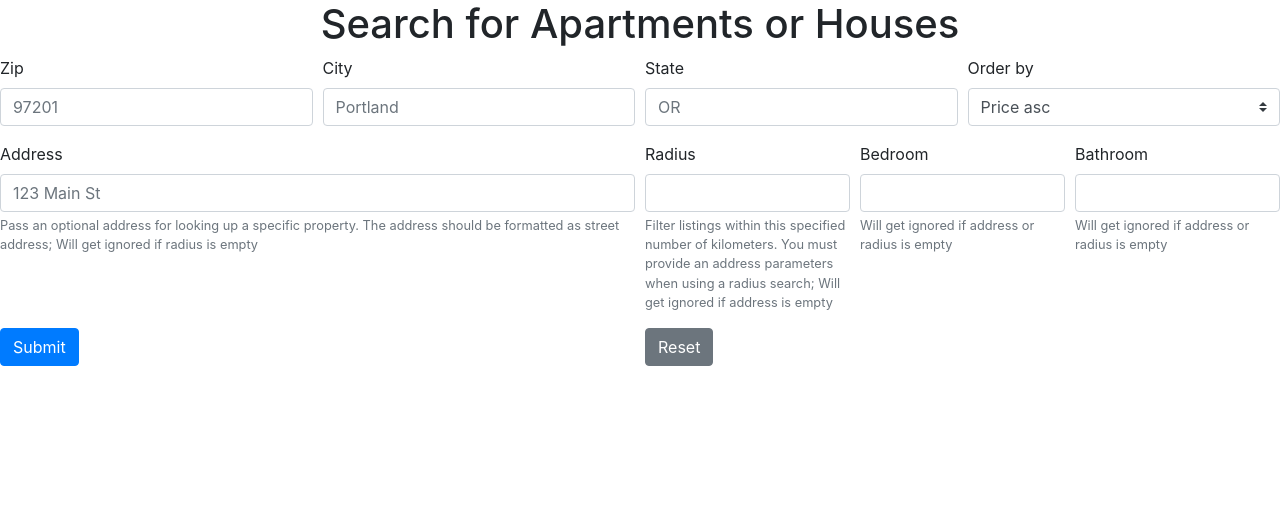
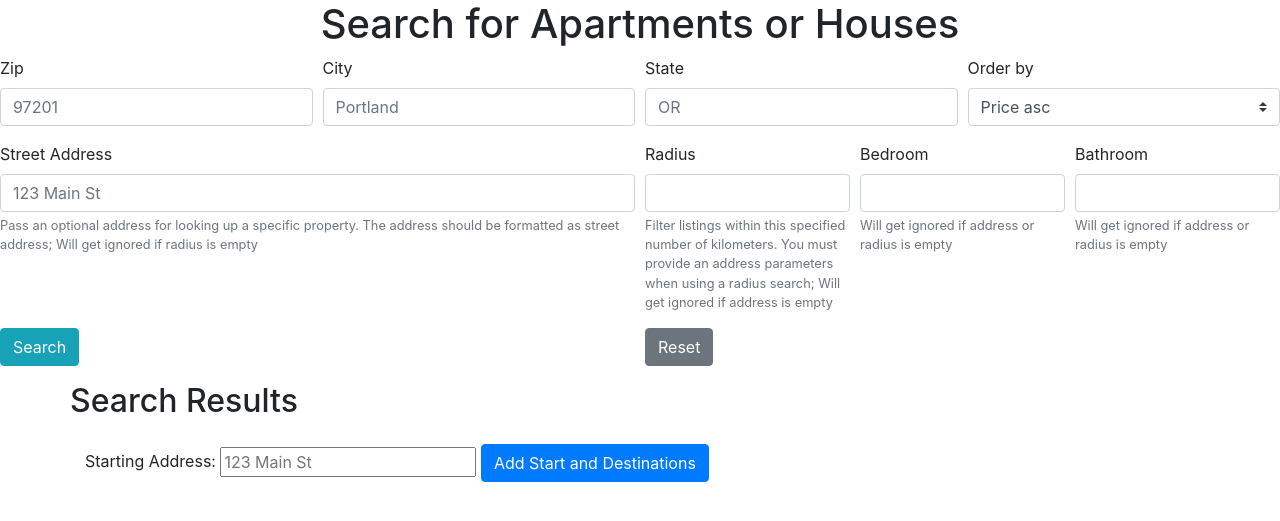
Before and after one commit to wwu-pdx/rentalsearch, a Flask app: page / in a window 1280 px wide. Shown: the top 521 px of the page. Run offline with Flask 2, Linux system fonts and the light colour scheme; some libraries are stand-ins or nearby versions.

Commit message:
add result forms layout

```diff
--- a/gcpfunction/index.py
+++ b/gcpfunction/index.py
@@ -28,7 +28,7 @@ class Index(MethodView):
 		bath = request.form['bath']
 		addr =  request.form['addr']
 		radius =  request.form['radius']
-		orderby = request.form['orderby']
+		odby = request.form['odby']
 		#limit=10
 		#offset =1
 
@@ -56,11 +56,11 @@ class Index(MethodView):
 
 
 		d = Search().search(query)
-		if orderby=="1":
+		if odby=="1":
 			data = sorted(d, key = lambda i: i['price'])
-		elif orderby=="2":
+		elif odby=="2":
 			data = sorted(d, key = lambda i: i['price'],reverse=True)
-		elif orderby=="3":
+		elif odby=="3":
 			data = sorted(d, key = lambda i: i['squareFootage'])
 		else:
 			data = sorted(d, key = lambda i: i['squareFootage'],reverse=True)
--- a/gcpfunction/templates/index.html
+++ b/gcpfunction/templates/index.html
@@ -32,10 +32,10 @@
         <input type="text" class="form-control state" id="state" placeholder="OR"  name="state" maxlength="2" required>
       </div>
       <div class="form-group col-md-3">
-        <label for="orderby">Order by</label>
-        <select class="custom-select orderby"  id="orderby"  name="orderby">
+        <label for="odby">Order by</label>
+        <select  class="custom-select odby"  id="orderby"  name="odby">
           <option value="1" selected>Price asc</option>
-          <option value="2">Priice desc</option>
+          <option value="2">Price desc</option>
           <option value="3">Sqft asc</option>
           <option value="4">Sqft desc</option>
         </select>
@@ -45,7 +45,7 @@
 
     <div class="form-row">
       <div class="form-group col-md-6">
-        <label for="addr">Address</label>
+        <label for="addr">Street Address</label>
         <input type="text" class="form-control addr" id="addr" placeholder="123 Main St"  name="addr">
         <small id="addrHelpBlock" class="form-text text-muted">
           Pass an optional address for looking up a specific property. The address should be formatted as street address; Will get ignored if radius is empty
@@ -76,7 +76,7 @@
 
     <div class="form-row">
       <div class="form-group col-md-6">
-        <button type="submit" class="btn btn-primary">Submit</button>
+        <button type="submit" class="btn btn-info">Search</button>
       </div>
       <div class="form-group col-md-6">
         <button type="reset" class="btn btn-secondary">Reset</button>
@@ -86,36 +86,75 @@
   </form>
 
 </div>
-<div>
-  <form action="/" method = "post" >
+
+<div class=container>
+
+  <!--search result-->
 
 
+    <!--result titile-->
+    <div class="row">
+      <h2>Search Results</h2>
+    </div>
+
+    <!--result list-->
    <ol>
-
       {% for d in data %}
       {% if d.status=='Active' %}
+
+
+            <div class="row">
               <li>
-      <div>
-       {{d.propertyType}} :  &nbsp; {{d.bathrooms}}baths &nbsp; {{d.bedrooms}}beds &nbsp; {{d.squareFootage}}sqft
-      &nbsp; ${{d.price}} &nbsp; {{d.bedrooms}}beds &nbsp; {{d.daysOnMarket}}&nbsp; days on market
-      </div>
-      <div>
-        Address: {{d.rawAddress}}
+              <label class="item"  for="geo{{loop.index}}">
+                <b>{{d.propertyType}}: &nbsp; {{d.bathrooms}}baths &nbsp; {{d.bedrooms}}beds &nbsp; {{d.squareFootage}}sqft &nbsp; ${{d.price}} &nbsp; {{d.bedrooms}}beds &nbsp; {{d.daysOnMarket}}&nbsp; days on market </b>
+                <small> (Address: {{d.rawAddress}})</small>
+                <input class="check-item" type="checkbox" name="geodata" value="la" id = "geo{{loop.index}}">
+              </label>
+              </li>
              </div>
 
-    </li>
+
       {% endif %}
       {% endfor %}
+    </ol>
+  </div>
+  </div>
 
-   </ol>
+  <!--map-->
+<div class=container>
+  <div class="row-1">
 
-  </form>
+    <!--map input-->
+
+
+        <label for="addrm">Starting Address:
+        <input type="text" class="addrm" id="addrm" placeholder="123 Main St"  name="addrm">
+
+        <button type="submit" class="btn btn-primary btnm">Add Start and Destinations</button>
+
+    </div>
+
+    <!--google map-->
+    <div class="row-11">
+      <div sytle="height:200px; border:solid 1px black">
+
+      </div>
+    </div>
+  </div>
 
 </div>
 
 
 
+
+
+
+
+
 <script type="text/javascript">
+
+
+//zipcode API
 // get city and state by zip
 	$(function() {
     // IMPORTANT: Fill in your client key
@@ -185,6 +224,13 @@
 			}
 		}).trigger("change");
   });
+
+
+
+
+
+
+
 </script>
 
 
```
Lines whose indentation alone changed are shown as unchanged.
